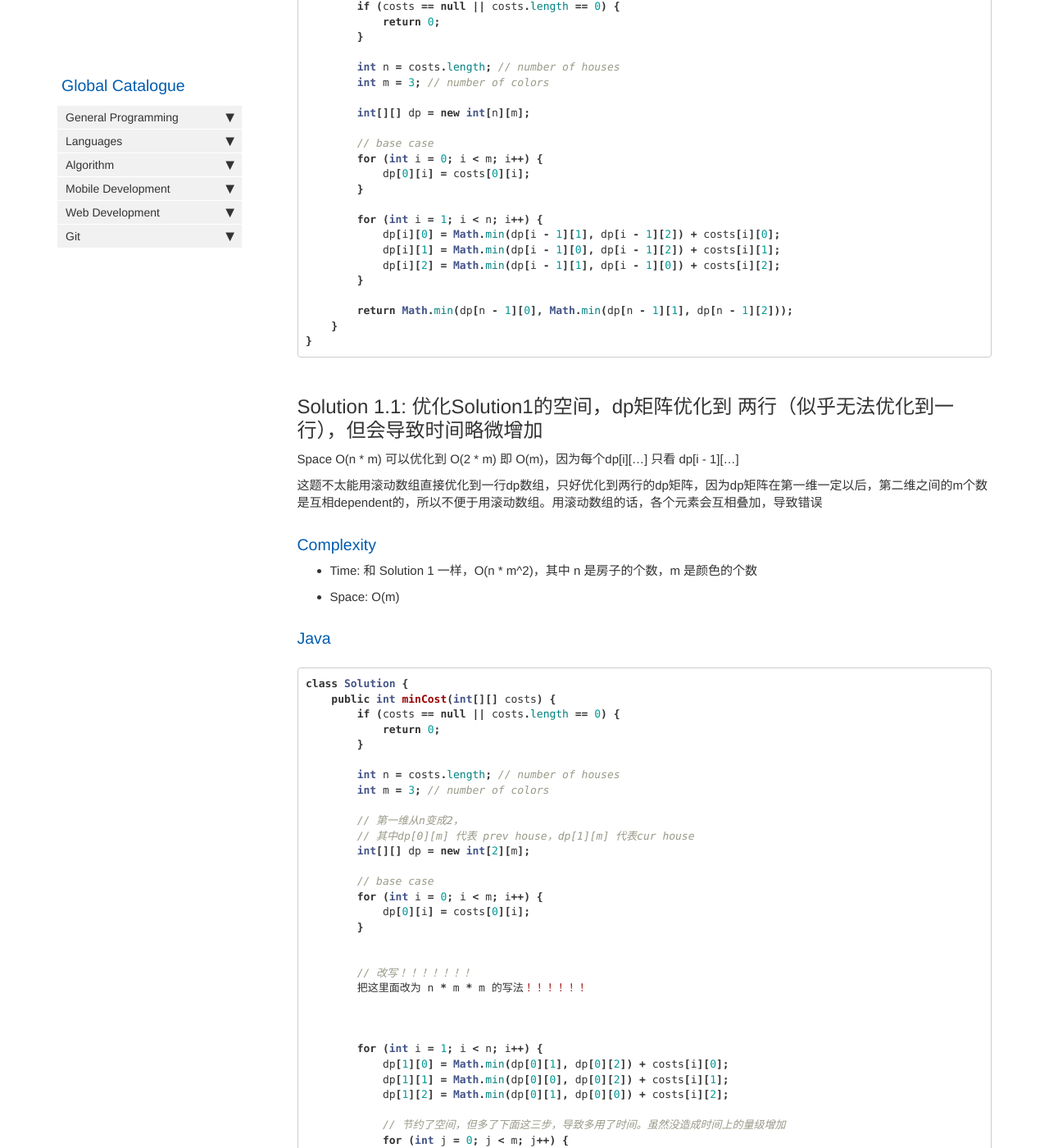
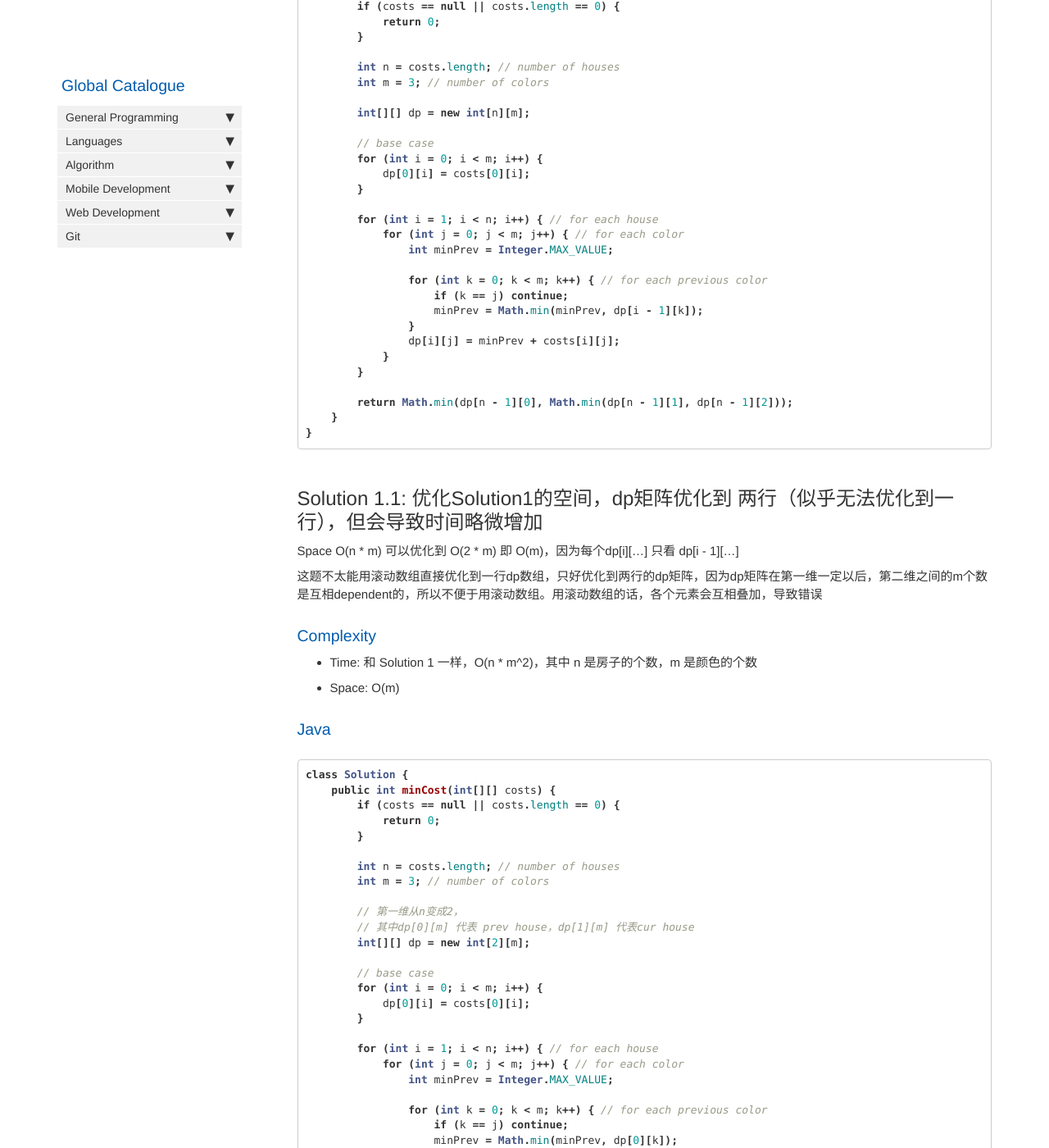
Before and after one commit to HungryOrc/hungryorc.github.io, a Jekyll site: the page built from pages/algorithm/algorithm_paint_house.md, in a window 1280 px wide and 1400 px high, scrolled down 879 px. Shown: the whole window at 82% size. Built offline with Jekyll 4.4.1, drawn with Linux system fonts in a browser that asks for light colours; nearby versions of some CDN libraries; comment, search, counter and statistics services are not loaded.

Commit message:
Update algorithm_paint_house.md

```diff
--- a/pages/algorithm/algorithm_paint_house.md
+++ b/pages/algorithm/algorithm_paint_house.md
@@ -45,10 +45,16 @@ class Solution {
             dp[0][i] = costs[0][i];
         }
 
-        for (int i = 1; i < n; i++) {
-            dp[i][0] = Math.min(dp[i - 1][1], dp[i - 1][2]) + costs[i][0];
-            dp[i][1] = Math.min(dp[i - 1][0], dp[i - 1][2]) + costs[i][1];
-            dp[i][2] = Math.min(dp[i - 1][1], dp[i - 1][0]) + costs[i][2];
+        for (int i = 1; i < n; i++) { // for each house
+            for (int j = 0; j < m; j++) { // for each color
+                int minPrev = Integer.MAX_VALUE;
+
+                for (int k = 0; k < m; k++) { // for each previous color
+                    if (k == j) continue;
+                    minPrev = Math.min(minPrev, dp[i - 1][k]);
+                }
+                dp[i][j] = minPrev + costs[i][j];
+            }
         }
 
         return Math.min(dp[n - 1][0], Math.min(dp[n - 1][1], dp[n - 1][2]));
@@ -85,16 +91,17 @@ class Solution {
             dp[0][i] = costs[0][i];
         }
 
+        for (int i = 1; i < n; i++) { // for each house
+            for (int j = 0; j < m; j++) { // for each color
+                int minPrev = Integer.MAX_VALUE;
 
-        // 改写！！！！！！！
-        把这里面改为 n * m * m 的写法！！！！！！
+                for (int k = 0; k < m; k++) { // for each previous color
+                    if (k == j) continue;
+                    minPrev = Math.min(minPrev, dp[0][k]);
+                }
 
-
-
-        for (int i = 1; i < n; i++) {
-            dp[1][0] = Math.min(dp[0][1], dp[0][2]) + costs[i][0];
-            dp[1][1] = Math.min(dp[0][0], dp[0][2]) + costs[i][1];
-            dp[1][2] = Math.min(dp[0][1], dp[0][0]) + costs[i][2];
+                dp[1][j] = minPrev + costs[i][j];
+            }
 
             // 节约了空间，但多了下面这三步，导致多用了时间。虽然没造成时间上的量级增加
             for (int j = 0; j < m; j++) {
```
